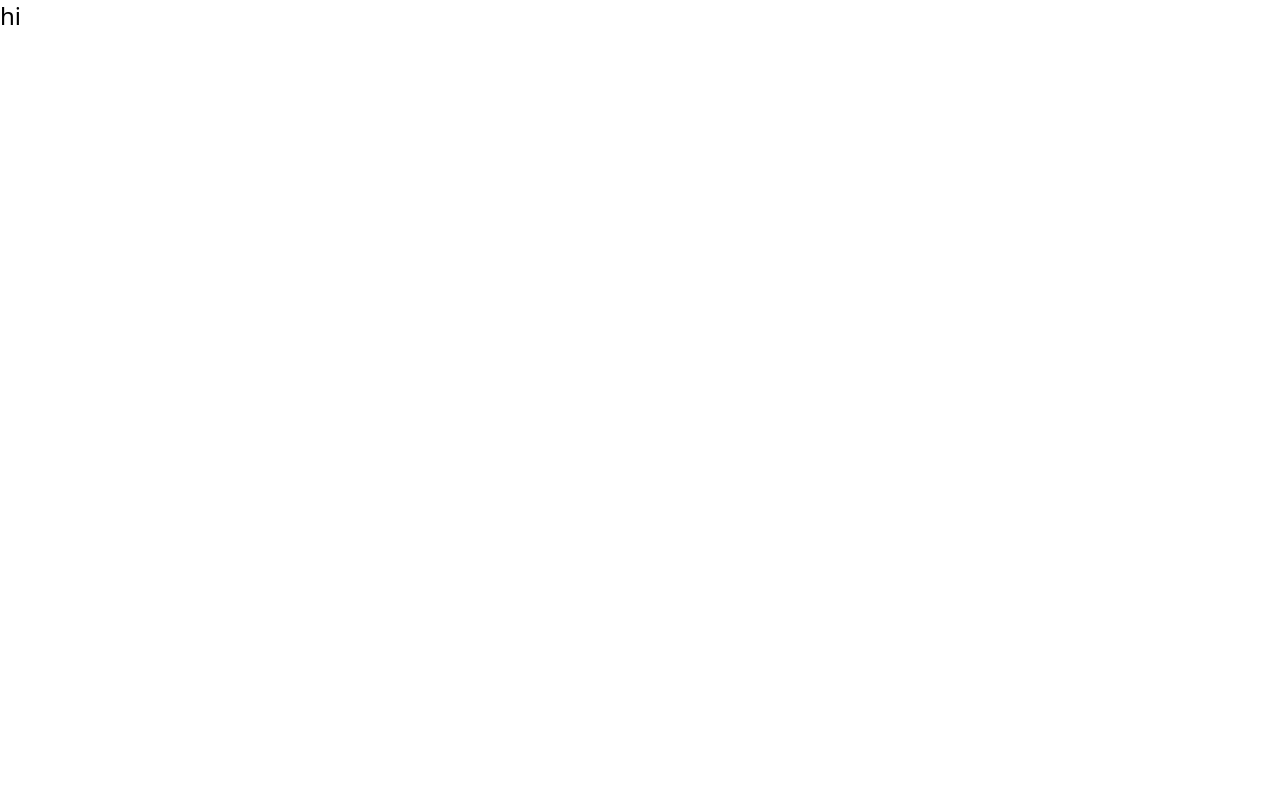
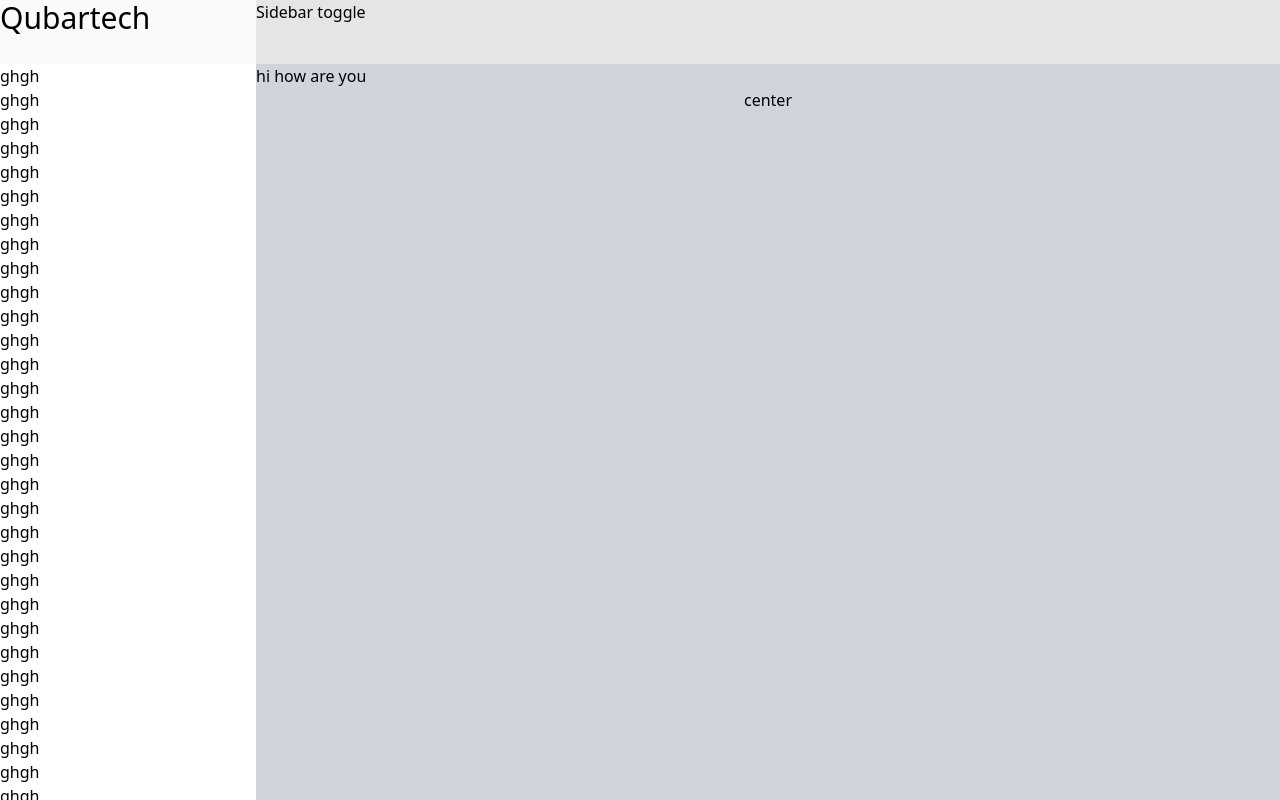
Before and after one commit to TahirAhmad01/dashboard-nav-sidebar, a React (Create React App) app: page / in a window 1280 px wide. Built offline with nearby package versions, Linux system fonts and the light colour scheme.

Commit message:
basic layout added

```diff
--- a/src/App.js
+++ b/src/App.js
@@ -1,7 +1,9 @@
+import Layout from "./components/layout";
+
 function App() {
   return (
     <div className="App">
-      <div className="text-2xl">hi</div>
+      <Layout />
     </div>
   );
 }
--- /dev/null
+++ b/src/components/layout.js
@@ -0,0 +1,21 @@
+import React, { useState } from "react";
+import Navbar from "./navigation/navbar";
+import Sidebar from "./navigation/sidebar";
+
+export default function Layout() {
+  const [isSidebarOpen, setSidebarOpen] = useState(true);
+
+  return (
+    <>
+      <div className="bg-gray-300 h-screen overflow-hidden flex">
+        <Sidebar isOpen={isSidebarOpen} />
+
+        <div className="w-full overflow-x-auto">
+          <Navbar setSidebar={setSidebarOpen} isOpen={isSidebarOpen} />
+          <div>hi how are you</div>
+          <div className="flex items-center justify-center">center</div>
+        </div>
+      </div>
+    </>
+  );
+}
--- /dev/null
+++ b/src/components/navigation/index.js
@@ -0,0 +1,14 @@
+import React from "react";
+import Navbar from './navbar';
+import Sidebar from './sidebar';
+
+export default function Navigation() {
+  return (
+    <>
+      <div>
+        <Navbar/>
+        <Sidebar />
+      </div>
+    </>
+  );
+}
--- /dev/null
+++ b/src/components/navigation/navbar.js
@@ -0,0 +1,15 @@
+import React from "react";
+
+export default function Navbar({ setSidebar, isOpen }) {
+  const toggleSidebar = () => {
+    setSidebar(!isOpen);
+  };
+
+  return (
+    <>
+      <div className="h-16 bg-neutral-200 w-full ">
+        <button onClick={toggleSidebar}>Sidebar toggle</button>
+      </div>
+    </>
+  );
+}
--- /dev/null
+++ b/src/components/navigation/sidebar.js
@@ -0,0 +1,157 @@
+import React from "react";
+
+export default function Sidebar({ isOpen }) {
+  return (
+    <>
+      <div className={` bg-white duration-500 ${isOpen ? "w-80" : "w-20"}`}>
+        <div className="logo text-3xl h-16 bg-gray-50">Qubartech</div>
+        <div className="overflow-x-auto h-[calc(100%-3.5rem)]">
+          <div>ghgh</div>
+          <div>ghgh</div>
+          <div>ghgh</div>
+          <div>ghgh</div>
+          <div>ghgh</div>
+          <div>ghgh</div>
+          <div>ghgh</div>
+          <div>ghgh</div>
+          <div>ghgh</div>
+          <div>ghgh</div>
+          <div>ghgh</div>
+          <div>ghgh</div>
+          <div>ghgh</div>
+          <div>ghgh</div>
+          <div>ghgh</div>
+          <div>ghgh</div>
+          <div>ghgh</div>
+          <div>ghgh</div>
+          <div>ghgh</div>
+          <div>ghgh</div>
+          <div>ghgh</div>
+          <div>ghgh</div>
+          <div>ghgh</div>
+          <div>ghgh</div>
+          <div>ghgh</div>
+          <div>ghgh</div>
+          <div>ghgh</div>
+          <div>ghgh</div>
+          <div>ghgh</div>
+          <div>ghgh</div>
+          <div>ghgh</div>
+          <div>ghgh</div>
+          <div>ghgh</div>
+          <div>ghgh</div>
+          <div>ghgh</div>
+          <div>ghgh</div>
+          <div>ghgh</div>
+          <div>ghgh</div>
+          <div>ghgh</div>
+          <div>ghgh</div>
+          <div>ghgh</div>
+          <div>ghgh</div>
+          <div>ghgh</div>
+          <div>ghgh</div>
+          <div>ghgh</div>
+          <div>ghgh</div>
+          <div>ghgh</div>
+          <div>ghgh</div>
+          <div>ghgh</div>
+          <div>ghgh</div>
+          <div>ghgh</div>
+          <div>ghgh</div>
+          <div>ghgh</div>
+          <div>ghgh</div>
+          <div>ghgh</div>
+          <div>ghgh</div>
+          <div>ghgh</div>
+          <div>ghgh</div>
+          <div>ghgh</div>
+          <div>ghgh</div>
+          <div>ghgh</div>
+          <div>ghgh</div>
+          <div>ghgh</div>
+          <div>ghgh</div>
+          <div>ghgh</div>
+          <div>ghgh</div>
+          <div>ghgh</div>
+          <div>ghgh</div>
+          <div>ghgh</div>
+          <div>ghgh</div>
+          <div>ghgh</div>
+          <div>ghgh</div>
+          <div>ghgh</div>
+          <div>ghgh</div>
+          <div>ghgh</div>
+          <div>ghgh</div>
+          <div>ghgh</div>
+          <div>ghgh</div>
+          <div>ghgh</div>
+          <div>ghgh</div>
+          <div>ghgh</div>
+          <div>ghgh</div>
+          <div>ghgh</div>
+          <div>ghgh</div>
+          <div>ghgh</div>
+          <div>ghgh</div>
+          <div>ghgh</div>
+          <div>ghgh</div>
+          <div>ghgh</div>
+          <div>ghgh</div>
+          <div>ghgh</div>
+          <div>ghgh</div>
+          <div>ghgh</div>
+          <div>ghgh</div>
+          <div>ghgh</div>
+          <div>ghgh</div>
+          <div>ghgh</div>
+          <div>ghgh</div>
+          <div>ghgh</div>
+          <div>ghgh</div>
+          <div>ghgh</div>
+          <div>ghgh</div>
+          <div>ghgh</div>
+          <div>ghgh</div>
+          <div>ghgh</div>
+          <div>ghgh</div>
+          <div>ghgh</div>
+          <div>ghgh</div>
+          <div>ghgh</div>
+          <div>ghgh</div>
+          <div>ghgh</div>
+          <div>ghgh</div>
+          <div>ghgh</div>
+          <div>ghgh</div>
+          <div>ghgh</div>
+          <div>ghgh</div>
+          <div>ghgh</div>
+          <div>ghgh</div>
+          <div>ghgh</div>
+          <div>ghgh</div>
+          <div>ghgh</div>
+          <div>ghgh</div>
+          <div>ghgh</div>
+          <div>ghgh</div>
+          <div>ghgh</div>
+          <div>ghgh</div>
+          <div>ghgh</div>
+          <div>ghgh</div>
+          <div>ghgh</div>
+          <div>ghgh</div>
+          <div>ghgh</div>
+          <div>ghgh</div>
+          <div>ghgh</div>
+          <div>ghgh</div>
+          <div>ghgh</div>
+          <div>ghgh</div>
+          <div>ghgh</div>
+          <div>ghgh</div>
+          <div>ghgh</div>
+          <div>ghgh</div>
+          <div>ghgh</div>
+          <div>ghgh</div>
+          <div>ghgh</div>
+          <div>ghgh</div>
+        </div>
+      </div>
+    </>
+  );
+}
```
